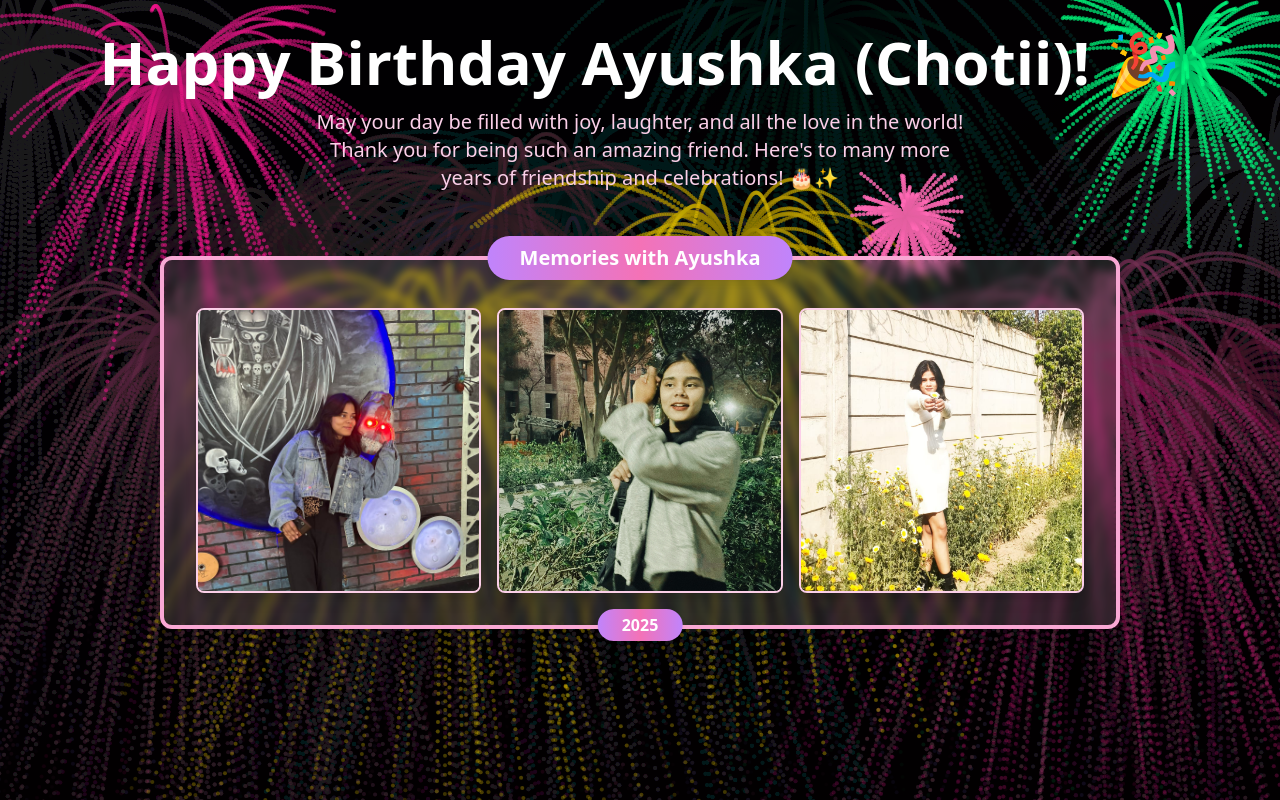
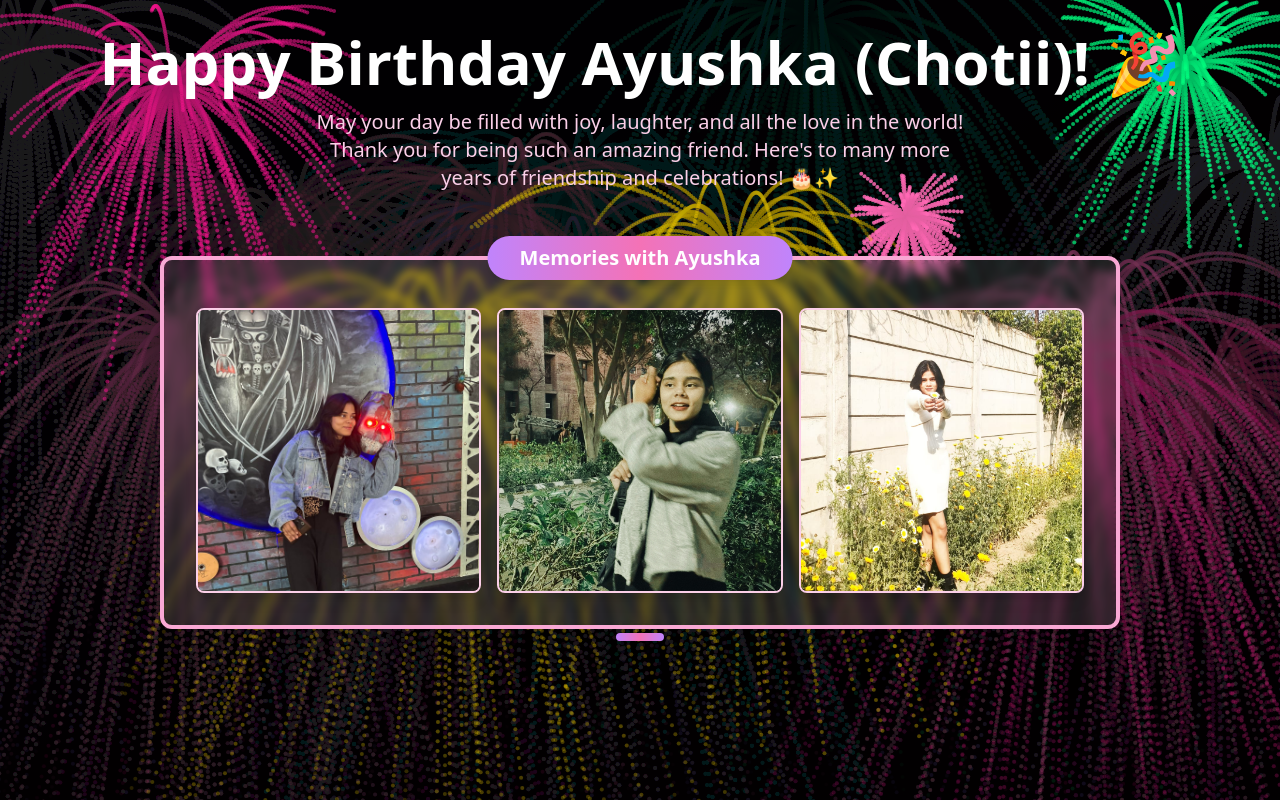
Before and after one commit to Niyaz0316/Chotti-birthday, a React (Vite) app: page /gift in a window 1280 px wide. Built offline with nearby package versions, Linux system fonts and the light colour scheme.

Commit message:
Update PhotoGallery.tsx

```diff
--- a/src/components/PhotoGallery.tsx
+++ b/src/components/PhotoGallery.tsx
@@ -31,7 +31,7 @@ export const PhotoGallery = () => {
             >
               <img
                 src={photo}
-                alt={`Birthday memory ${index + 1}`}
+                alt={`Birthday Girl ${index + 1}`}
                 className="w-full h-full object-cover"
               />
             </motion.div>
@@ -39,7 +39,7 @@ export const PhotoGallery = () => {
         </div>
 
         <div className="absolute -bottom-4 left-1/2 -translate-x-1/2 bg-gradient-to-r from-purple-400 via-pink-400 to-purple-400 px-6 py-1 rounded-full shadow-lg">
-          <span className="text-white font-bold">2025</span>
+          <span className="text-white font-bold"></span>
         </div>
       </motion.div>
     </div>
```
